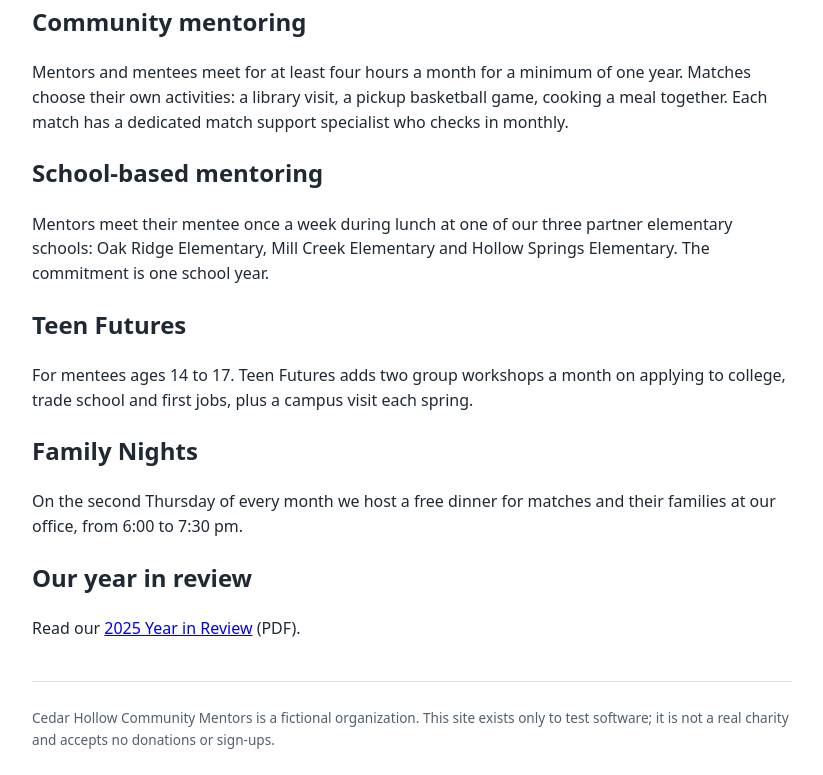
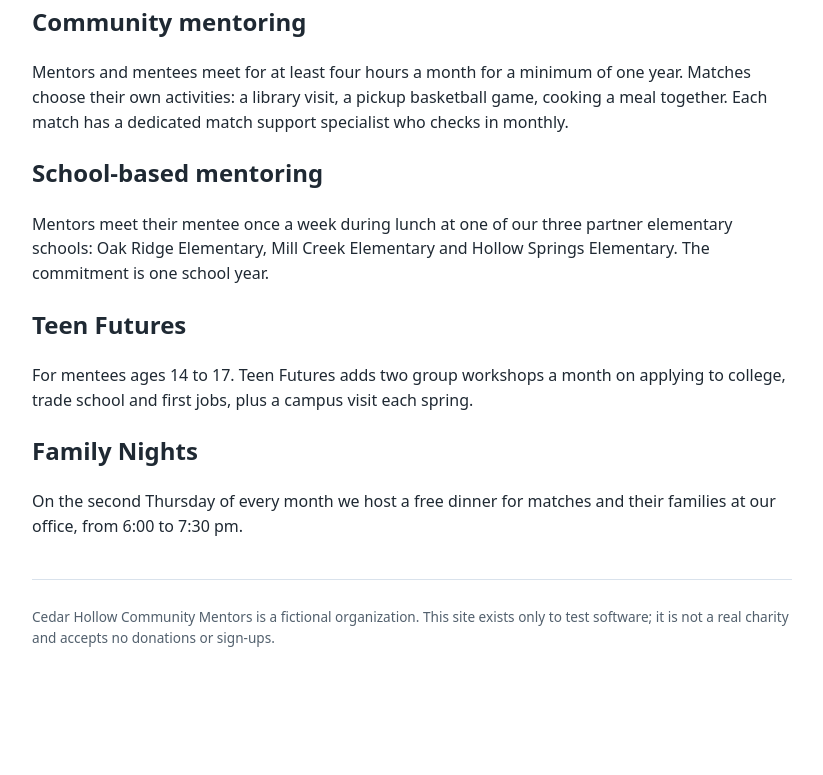
Before and after one commit to longhornrumble/kb-freshness-test-site, a plain HTML site: page programs.html in a window 1280 px wide. Shown: the part 177-952 px from the top of the page, without its empty margins (228-1051 px from the left). After the commit the page ends 850 px from the top, so only its background shows below. Drawn offline with Linux system fonts and the light colour scheme.

Commit message:
Revert "PDF E2E (PR7 P7a): a synthetic year-in-review PDF linked from programs (to be reverted)"
This reverts commit 934b02fe135ef375a7139a3afc470b0b60dd2ebf.

```diff
--- a/programs.html
+++ b/programs.html
@@ -19,8 +19,6 @@
 <p>For mentees ages 14 to 17. Teen Futures adds two group workshops a month on applying to college, trade school and first jobs, plus a campus visit each spring.</p>
 <h2 id="family">Family Nights</h2>
 <p>On the second Thursday of every month we host a free dinner for matches and their families at our office, from 6:00 to 7:30 pm.</p>
-<h2 id="report">Our year in review</h2>
-<p>Read our <a href="files/2025-year-in-review.pdf">2025 Year in Review</a> (PDF).</p>
 </main>
 <footer><p>Cedar Hollow Community Mentors is a fictional organization. This site exists only to test software; it is not a real charity and accepts no donations or sign-ups.</p></footer>
 </body>
```
Also changed, not shown: 1 other file.
